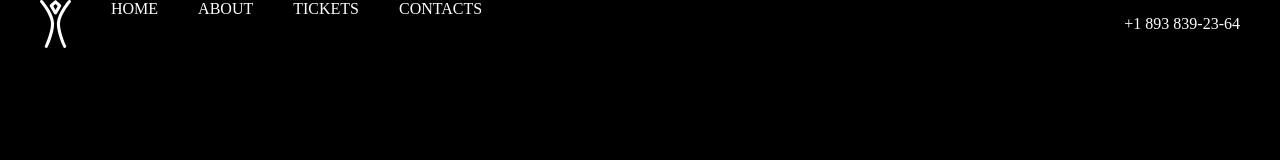
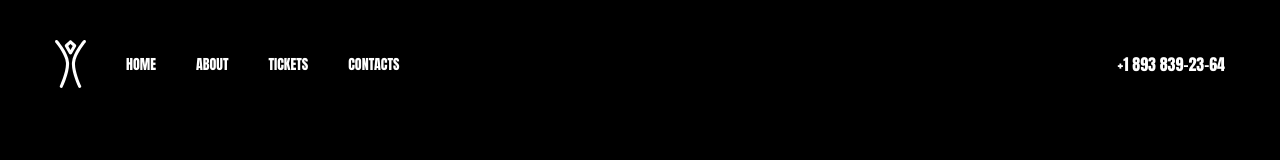
Before and after one commit to Flaer6/BurningMan, a plain HTML site: page index.html in a window 1280 px wide. Drawn offline with Linux system fonts and the light colour scheme.

Commit message:
update  navigation css

```diff
--- a/style/style.css
+++ b/style/style.css
@@ -13,6 +13,7 @@ html{
 body{
   background-color: #000;
   color: #FFF;
+  font-family: 'Anton', sans-serif;
 }
 
 a{
@@ -25,7 +26,7 @@ li{
 }
 
 .container{
-  max-width: 1220px;
+  max-width: 1190px;
   padding: 0 10px;
   margin: 0 auto;
 }
@@ -40,9 +41,29 @@ li{
   text-transform: uppercase;
   align-items: center;
   text-align: center;
+   margin-top: 40px;
 }
 
 .nav-list{
   display: flex;
   gap: 0 40px;
+  font-size: 14px;
 }
+
+.nav-item{
+  display: flex;
+  align-items: center;
+}
+
+.nav-logo{
+  margin-right: 30px;
+}
+
+.link-number{
+  font-size: 16px;
+}
+
+/*
+
+font-family: 'Open Sans', sans-serif;
+*/
```
